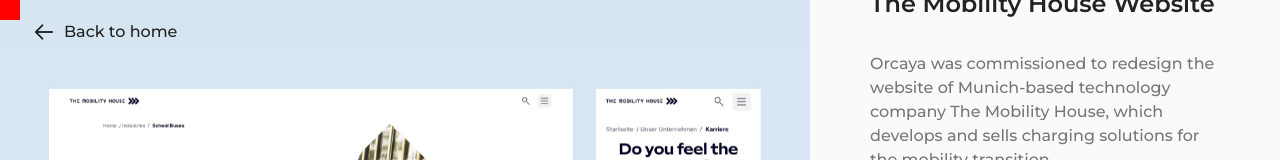
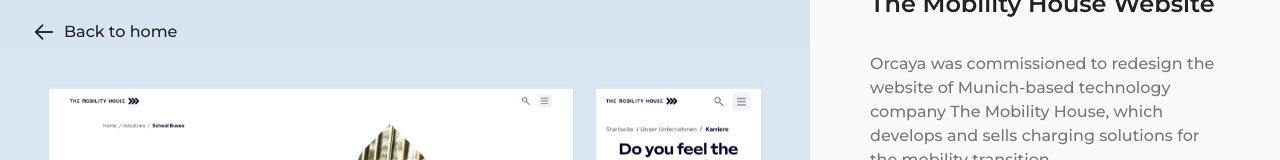
Before and after one commit to AdrianFahrbach/personal-website, a Next.js app: page /work in a window 1280 px wide. Shown: the top 160 px of the page. Built offline with nearby package versions, Linux system fonts and the light colour scheme.

Commit message:
🧹 chore: remove debug element

```diff
--- a/src/app/work/page.tsx
+++ b/src/app/work/page.tsx
@@ -42,20 +42,6 @@
           initialProgress.current = null;
         }}
         onProgress={swiper => setProgress(swiper.progress)}>
-        <div
-          style={{
-            position: 'fixed',
-            top: 0,
-            left: 0,
-            zIndex: 999,
-            backgroundColor: 'red',
-            color: 'black',
-            padding: '10px',
-          }}>
-          <code>
-            <pre>{targetSlideIndex}</pre>
-          </code>
-        </div>
         {projects.map((project, index) => {
           // The position of this slide from -1 to 1
           const thisSlidesPosition = Math.max(Math.min(currentSlideIndex, projects.length - 1), 0) - index;
```
